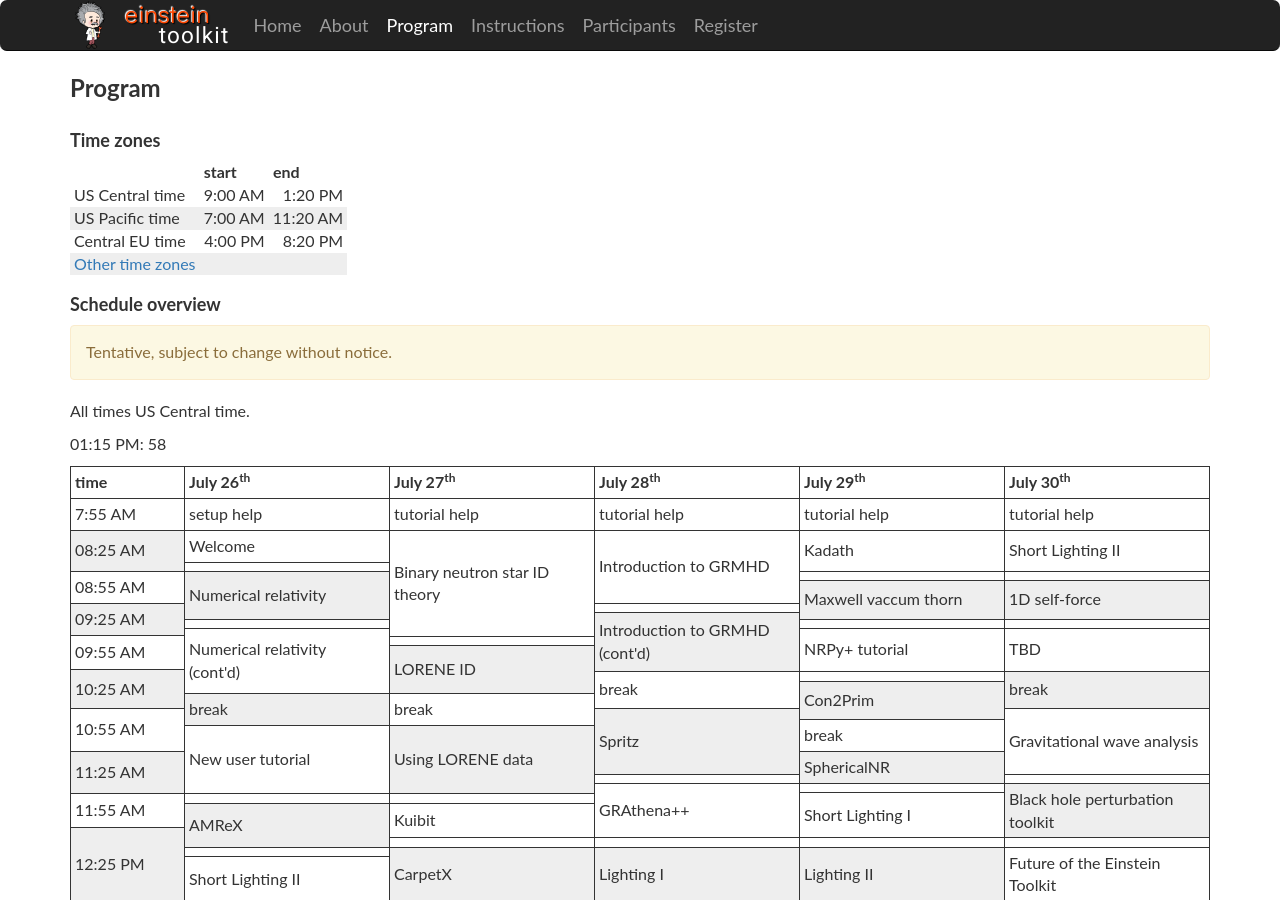
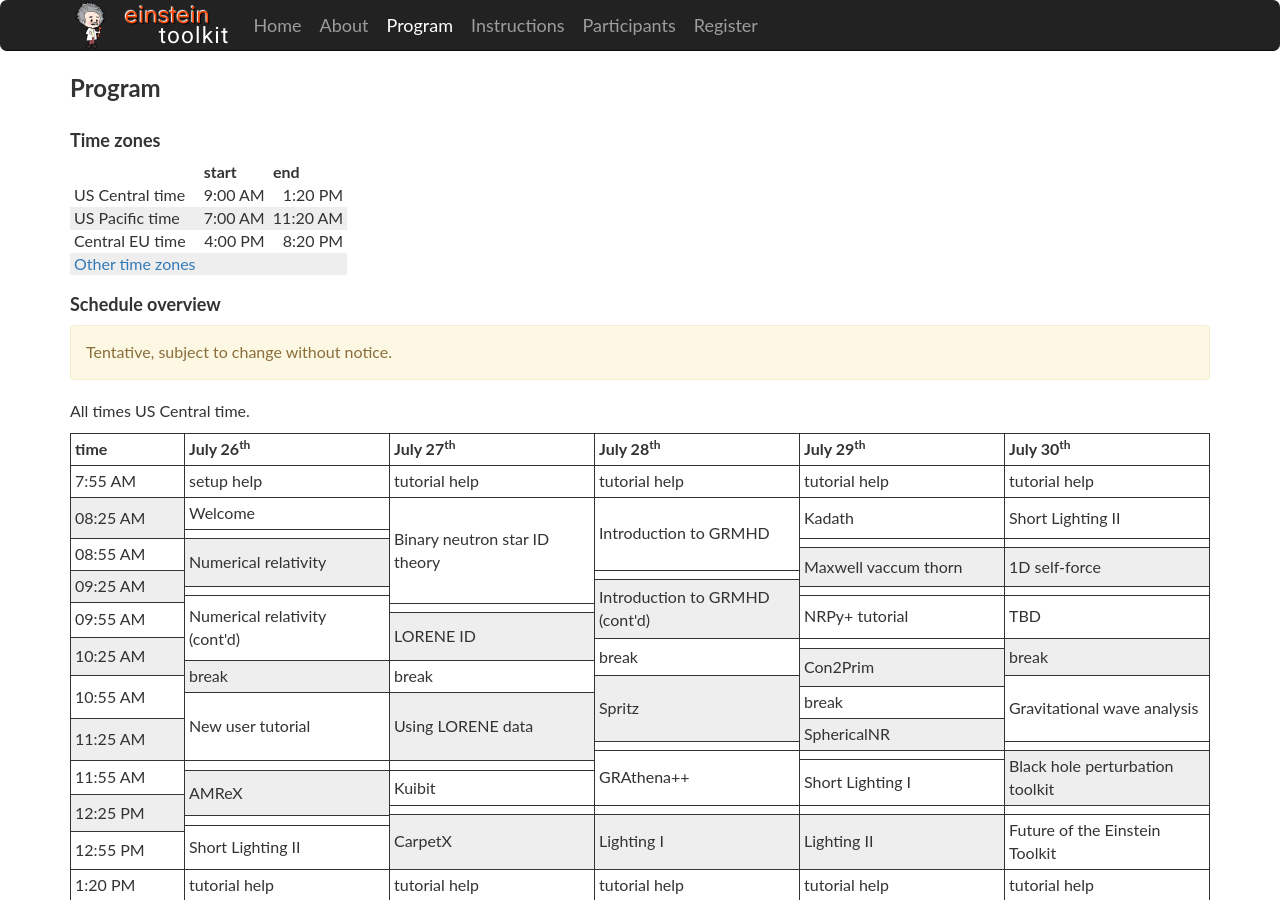
Before and after one commit to EinsteinToolkit/et2021uiuc, a Jekyll site: the page built from program.md, in a window 1280 px wide and 900 px high. Built offline with Jekyll 4.4.1, drawn with Linux system fonts in a browser that asks for light colours.

Commit message:
program: correct end time, remove debug output, fiddle with last row

```diff
--- a/program.md
+++ b/program.md
@@ -9,7 +9,7 @@ title: Scientific Program
 # if no duration given it is assumed to be 45min for lectures and 20min for a break
 
 start: "8:25"
-end: "13:15"
+end: "13:20"
 granularity: 300
 
 day1:
@@ -108,10 +108,7 @@ All times US Central time.
 {% assign starttime = page.start | date: "%s" | plus: 0-%}
 {%-assign endtime = page.end | date: "%s" | plus: 0-%}
 {%-assign duration = endtime | minus: starttime | plus: page.granularity | minus: 1-%}
-{%-assign rows = duration | divided_by: page.granularity %}
-
-{{ page.end | date: "%I:%M %p"}}:
-{{ rows }}
+{%-assign maxrow = duration | divided_by: page.granularity | minus: 1%}
 
 <table class="schedule">
 <tr><th> time </th>
@@ -128,16 +125,16 @@ All times US Central time.
   <td>tutorial help</td>
   <td>tutorial help</td>
 </tr>
-{%-for row in (0..rows)-%}
+{%-for row in (0..maxrow)-%}
   {%-assign time = row | times: page.granularity | plus: starttime | date: "%I:%M %p"-%}
   {%-assign half_hour = row | modulo: "6"-%}
-  {%-assign timerows = rows | minus: row | plus: 1-%}
+  {%-assign timerows = maxrow | minus: row | plus: 1-%}
   {%-comment-%} grow final time block to exactly end at the final time {%-endcomment-%}
-  {%-if timerows > 11-%}
+  {%-if timerows > 6-%}
     {%-assign timerows = 6-%}
   {%-endif-%}
   <tr>
-  {%-if half_hour == 0 and timerows >= 6-%}
+  {%-if half_hour == 0 and timerows >= 0-%}
   <td rowspan={{timerows}} {% cycle "time": "style='background: #EEE'", ""-%}> {{time}}</td>
   {%-endif-%}
   {% include intersect day=page.day1 column="day1" row=row-%}
```
